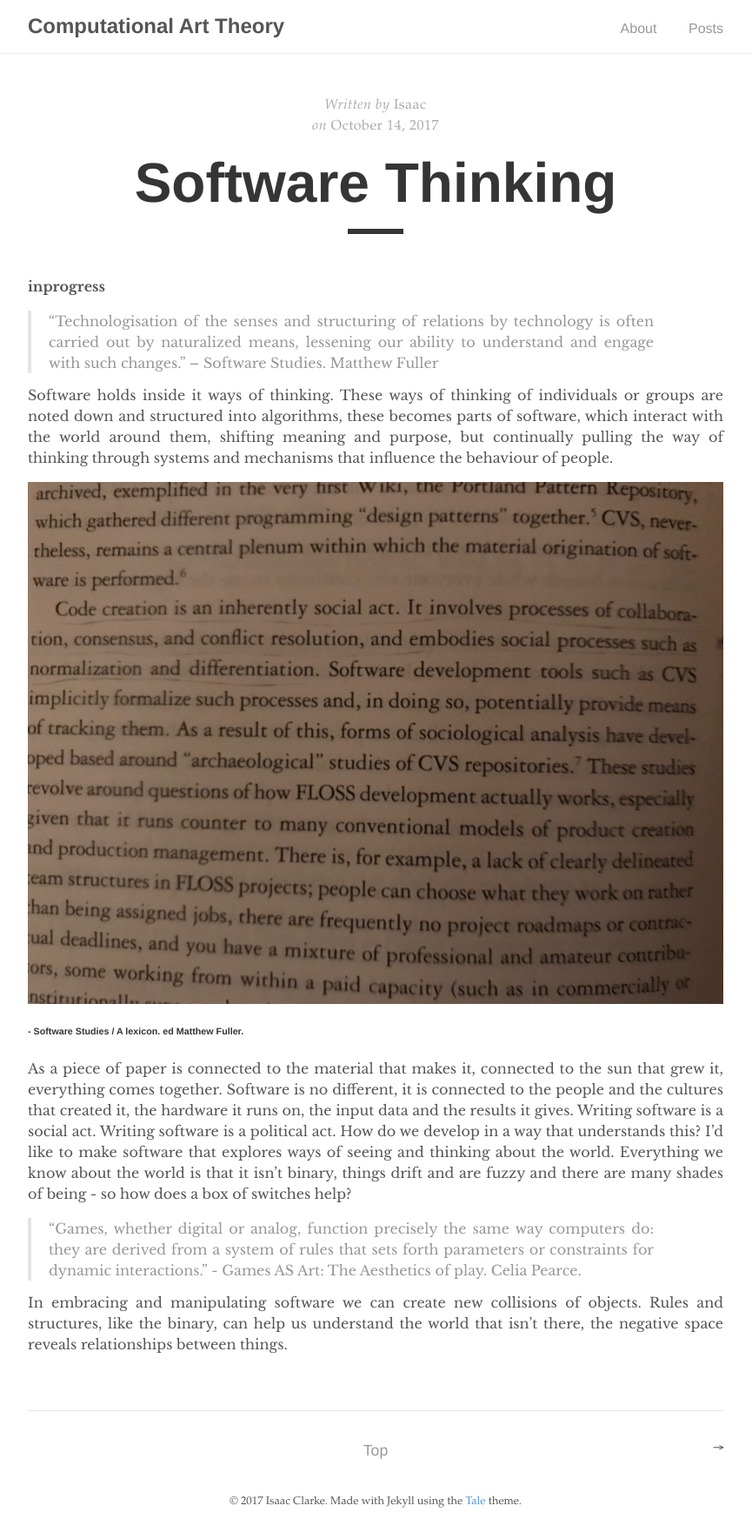
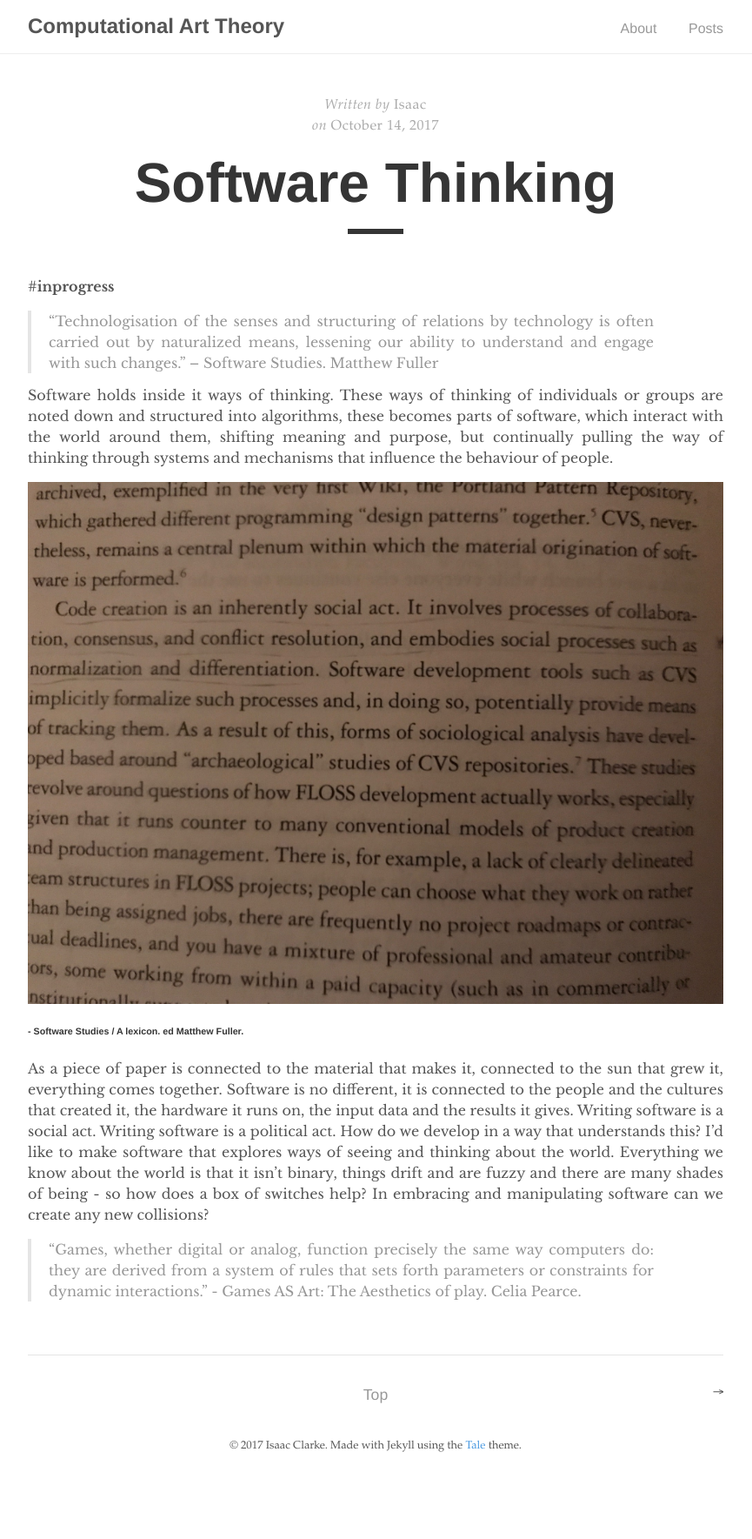
Before and after one commit to isaac-art/isaac-art.github.io, a Jekyll site: the page built from _posts/2017-10-14-software_thinking.md, in a window 1280 px wide. Shown: the whole page at 87% size, without its empty margins (208-1073 px from the left). Built offline with Jekyll 4.4.1, drawn with Linux system fonts in a browser that asks for light colours; after the commit the page ends 1705 px from its top, so only the background shows below that.

```diff
--- a/_posts/2017-10-14-software_thinking.md
+++ b/_posts/2017-10-14-software_thinking.md
@@ -4,7 +4,7 @@ title: "Software Thinking"
 author: "Isaac"
 ---
 
-**inprogress**
+#**inprogress**
 
 >"Technologisation of the senses and structuring of relations by technology is often carried out by naturalized means, lessening our ability to understand and engage with such changes." – Software Studies. Matthew Fuller
 
@@ -14,7 +14,6 @@ Software holds inside it ways of thinking. These ways of thinking of individuals
 ###### - Software Studies / A lexicon. ed Matthew Fuller.
 
 As a piece of paper is connected to the material that makes it, connected to the sun that grew it, everything comes together. Software is no different, it is connected to the people and the cultures that created it, the hardware it runs on, the input data and the results it gives. Writing software is a social act. Writing software is a political act. How do we develop in a way that understands this? I'd like to make software that explores ways of seeing and thinking about the world. Everything we know about the world is that it isn't binary, things drift and are fuzzy and there are many shades of being - so how does a box of switches help?
+In embracing and manipulating software can we create any new collisions?
 
 >“Games, whether digital or analog, function precisely the same way computers do: they are derived from a system of rules that sets forth parameters or constraints for dynamic interactions.” - Games AS Art: The Aesthetics of play. Celia Pearce.
-
-In embracing and manipulating software we can create new collisions of objects. Rules and structures, like the binary, can help us understand the world that isn't there, the negative space reveals relationships between things.
```
